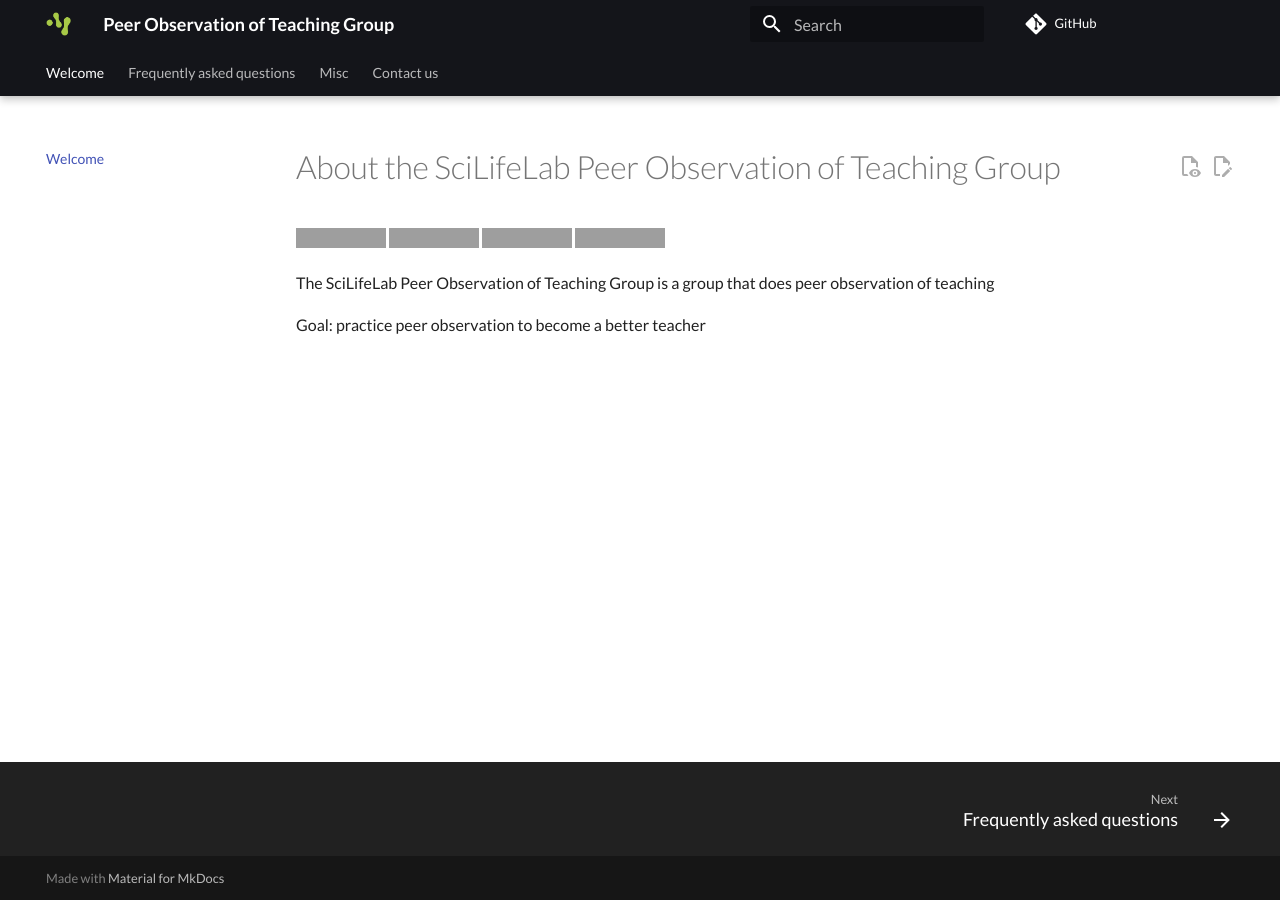
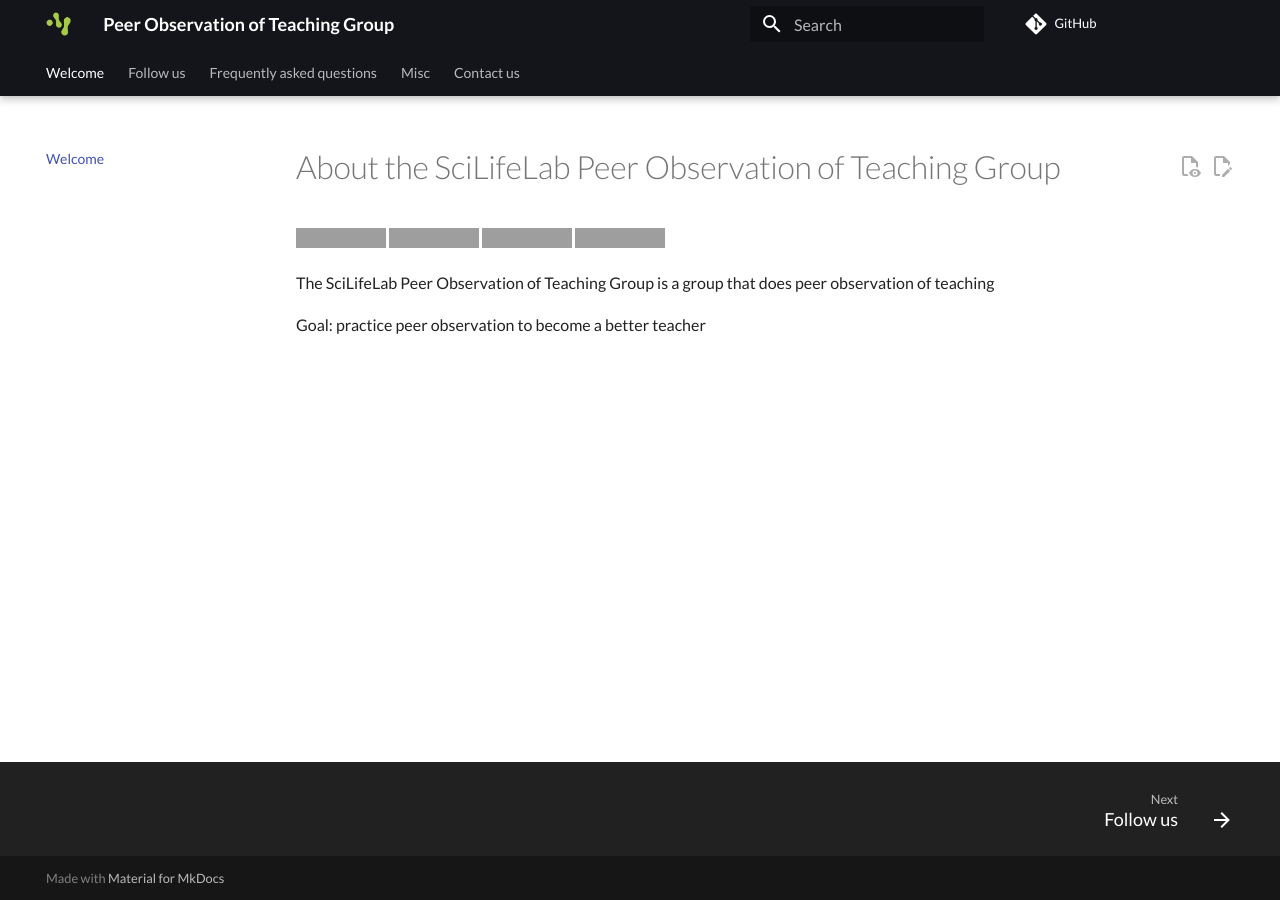
Before and after one commit to SciLifeLab/peer_observation_of_teaching_group, an MkDocs documentation site: the page built from docs/README.md, in a window 1280 px wide. Built offline with MkDocs 1.6.1 and Material for MkDocs 9.7.7, drawn with Linux system fonts in a browser that asks for light colours; comment, search, counter and statistics services are not loaded; grey boxes are pictures that could not be loaded.

Commit message:
Follow us is first

```diff
--- a/mkdocs.yml
+++ b/mkdocs.yml
@@ -4,6 +4,7 @@ repo_url: https://github.com/SciLifeLab/peer_observation_of_teaching_group
 
 nav:
   - Welcome: README.md
+  - Follow us: follow_us.md
   - Frequently asked questions: faq.md
   - Misc:
       - Code of conduct: code_of_conduct.md
```
